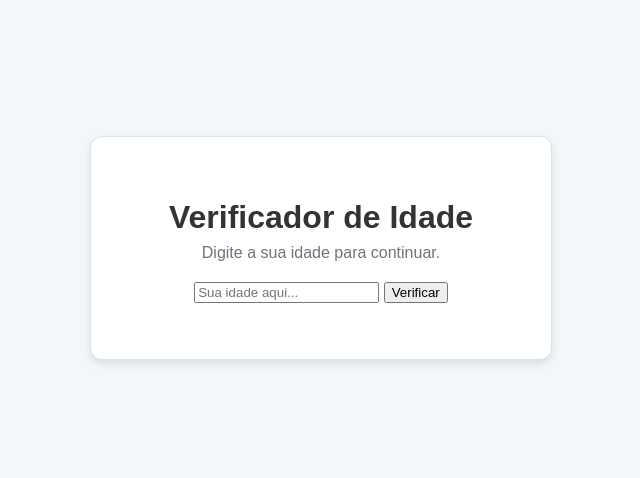
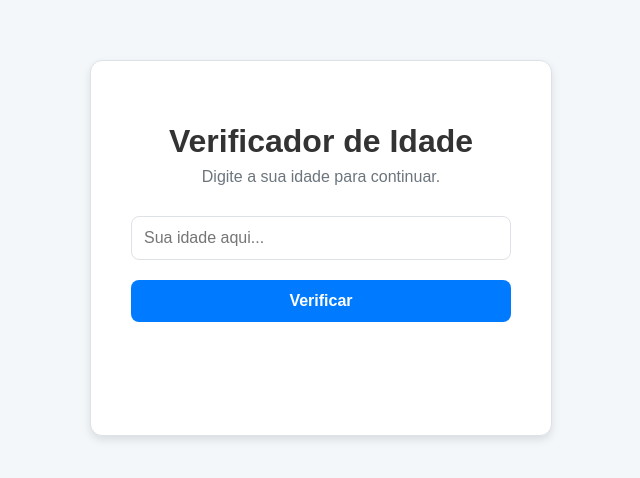
Before and after one commit to outlookkami/TDS-Estrutura-de-controle, a plain HTML site: page index.html in a window 1280 px wide. Shown: the part 152-630 px from the top of the page, without its empty margins (469-1109 px from the left). Drawn offline with Linux system fonts and the light colour scheme; a web font is replaced by a local one.

Commit message:
continuando css

```diff
--- a/script.js
+++ b/script.js
@@ -1,6 +1,6 @@
 function VerificarIdade(){
     idade = document.getElementById('idade').value;
-    resultado = document.getElementById('resultado').innerHTML;
+    resultado = document.getElementById('resultado').innerHTML('');
 
     if (idade>18){
         resultado.innerHTML('Você é maior de idade');
--- a/style.css
+++ b/style.css
@@ -51,7 +51,48 @@ h1{
     margin-bottom: 20px;
 }
 
-/* Estilos dos campos do formulário */
+/* 5. Estilos dos campos do formulário */
 input, button{
+    width: 100%;
+    /* Garante que o padding não afete a largura total */
+    box-sizing: border-box;
+    margin: 10px 0;
+    padding: 12px;
+    font-size: 16px;
+    font-family: var(--fonte-principal);
+    border-radius: 8px;
+    border: 1px solid var(--cor-borda);
+    transition: all 0.3s ease;
+}
 
+input:focus{
+    outline: none;
+    border-color: var(--cor-primaria);
+    box-shadow: 0 0 8px rgba(0, 123, 255, 0.2);
 }
+
+button{
+    cursor: pointer;
+    font-weight: 600;
+    background-color: var(--cor-primaria);
+    color: white;
+    border: none;
+}
+
+button:hover{
+    opacity: 0.85;
+}
+
+#resultado{
+    margin-top: 20px;
+    font-size: 18px;
+    font-weight: 600;
+    min-height: 25px;
+    color: var(--cor-primaria);
+    opacity: 0.85;
+    transition: opacity 0.5s ease;
+}
+
+#resultado:visivel{
+    opacity: 1;
+}
```
